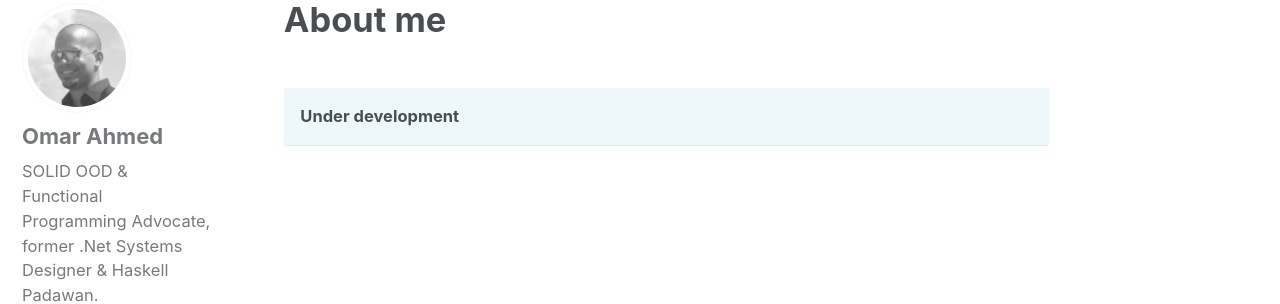
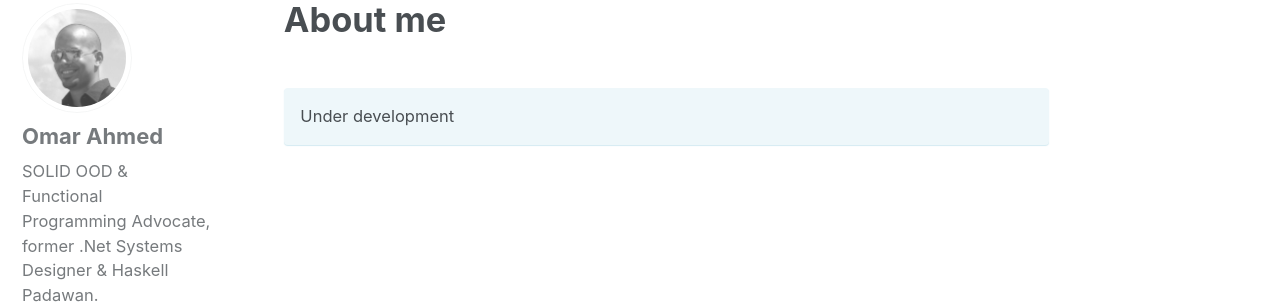
Before and after one commit to nebtrx/nebtrx.github.io, a Jekyll site: the page built from _pages/about.md, in a window 1280 px wide. Shown: the part 141-445 px from the top of the page. Built offline with Jekyll 4.4.1, drawn with Linux system fonts in a browser that asks for light colours.

```diff
--- a/_pages/about.md
+++ b/_pages/about.md
@@ -3,5 +3,5 @@ permalink: /about
 title: "About me"
 ---
 
-**Under development**
+Under development
 {: .notice--info}
```
